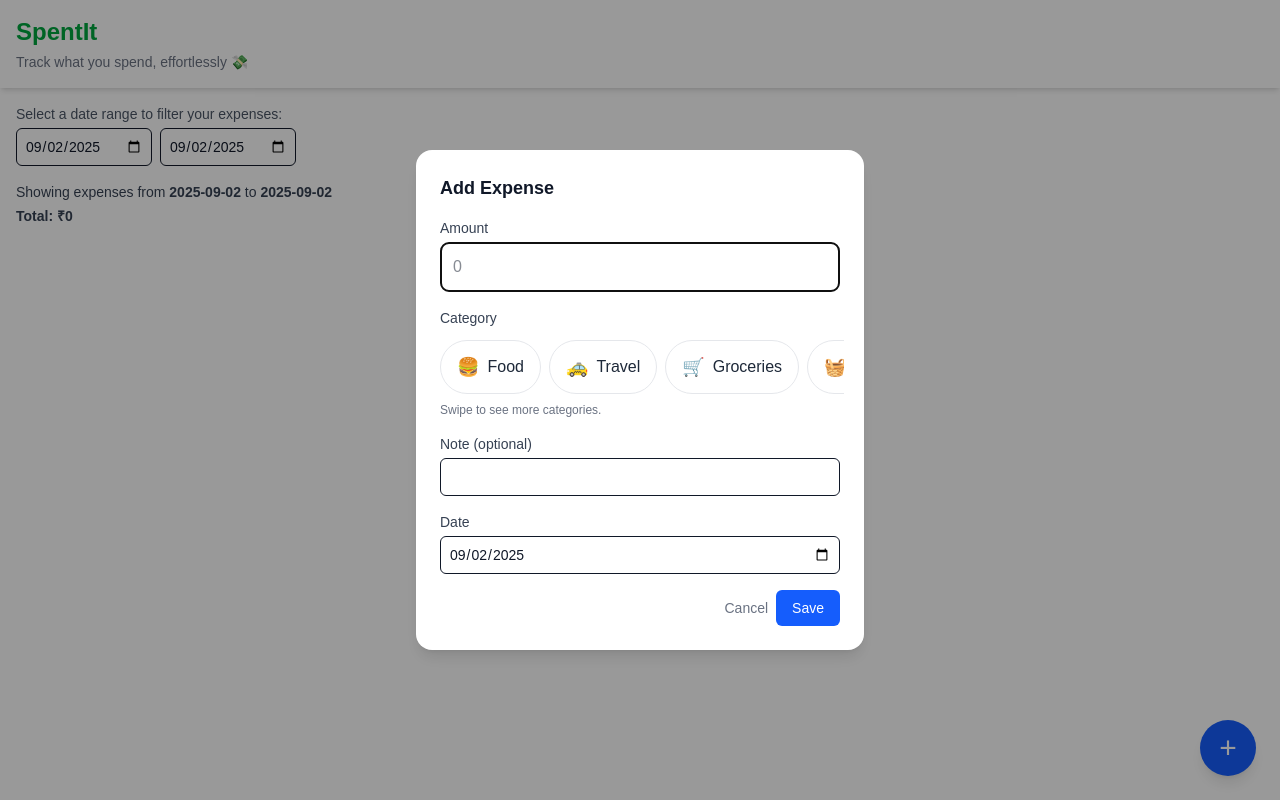
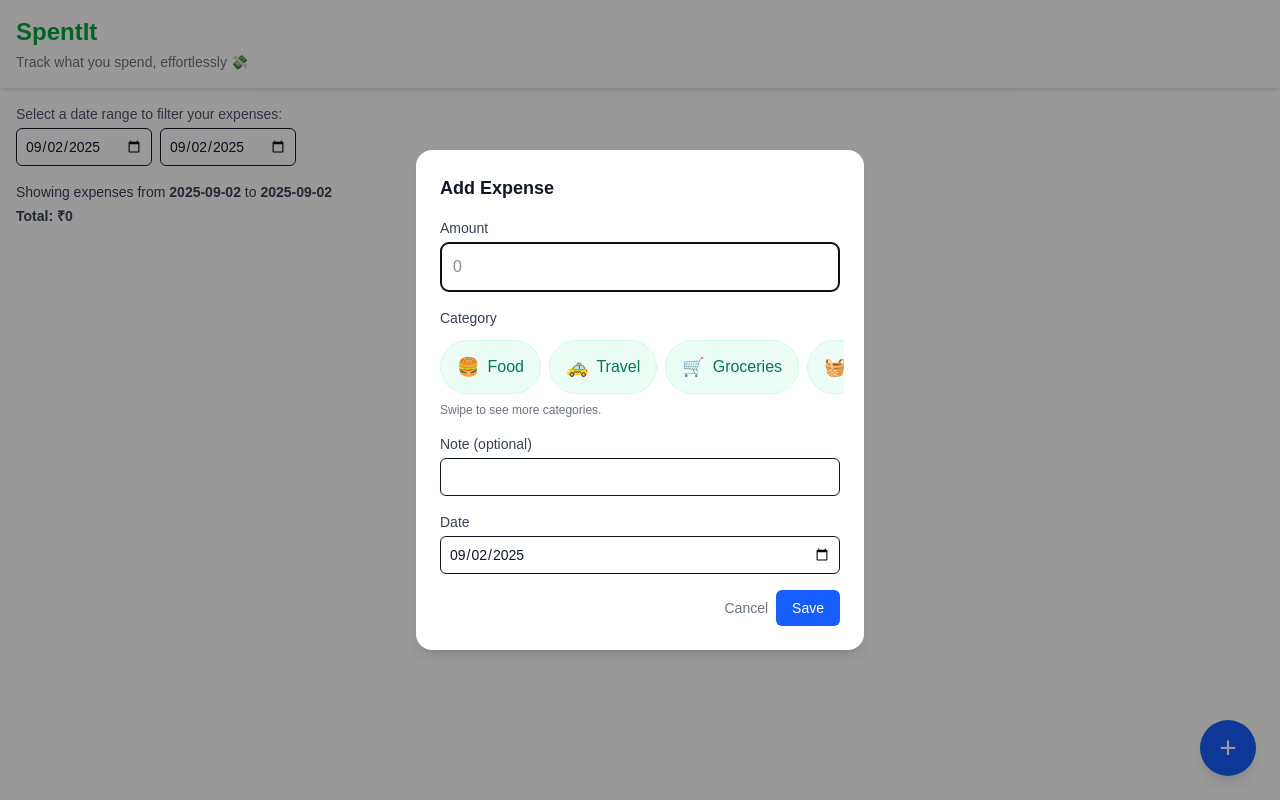
Before and after one commit to ramblersm/spentit, a Next.js app: page / in a window 1280 px wide. Both pictures are taken after a click on the button "Add expense". Built offline with nearby package versions, Linux system fonts and the light colour scheme.

Commit message:
Update CategoryChips.tsx
chips color changes

```diff
--- a/src/components/CategoryChips.tsx
+++ b/src/components/CategoryChips.tsx
@@ -25,13 +25,15 @@ export default function CategoryChips({ value, onChange, className }: Props) {
               aria-checked={selected}
               onClick={() => onChange(c.id)}
               className={[
-                "shrink-0 inline-flex items-center gap-2",
-                "px-4 py-3 rounded-full border text-base min-h-11", // thumb-friendly
-                "transition-transform active:scale-95",
+              "shrink-0 inline-flex items-center gap-2",
+              "px-4 py-3 rounded-full border text-base min-h-11",
+              "transition-transform active:scale-95",
                 selected
-                  ? "bg-indigo-600 text-white border-indigo-600"
-                  : "bg-white text-gray-800 border-gray-200 dark:bg-zinc-900 dark:text-zinc-100 dark:border-zinc-800",
-              ].join(" ")}
+                    // Selected: a bit deeper green, still soft
+                    ? "bg-emerald-200 text-emerald-900 border-emerald-300"
+                    // Unselected: very light green background, darker green text
+                    : "bg-emerald-50 text-emerald-700 border-emerald-100 dark:bg-emerald-900/20 dark:text-emerald-300 dark:border-emerald-800",
+                  ].join(" ")}
             >
               <span className="text-lg">{c.icon}</span>
               <span>{c.label}</span>
```
